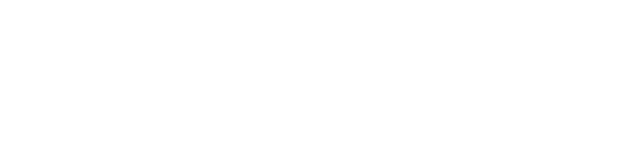
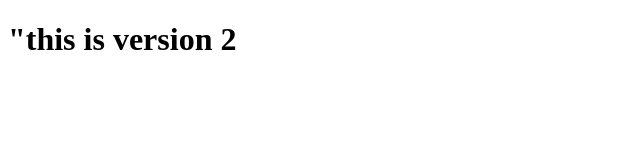
Before and after one commit to Deep-7045/for-check, a plain HTML site: page index.html in a window 1280 px wide. Shown: the whole page, without its empty margins (0-640 px from the left). Drawn offline with Linux system fonts and the light colour scheme.

Commit message:
this is modified version 2

```diff
--- a/index.html
+++ b/index.html
@@ -2,10 +2,10 @@
 <html lang="en">
 <head>
     <meta charset="UTF-8">
-    <meta name="viewport" content="width=device-width, initial-scale=1.0">
+    <meta name="viewport" content="width=g, initial-scale=1.0">
     <title>Document</title>
 </head>
 <body>
-
+        <h1>"this is version 2</h1>
 </body>
 </html>
```
